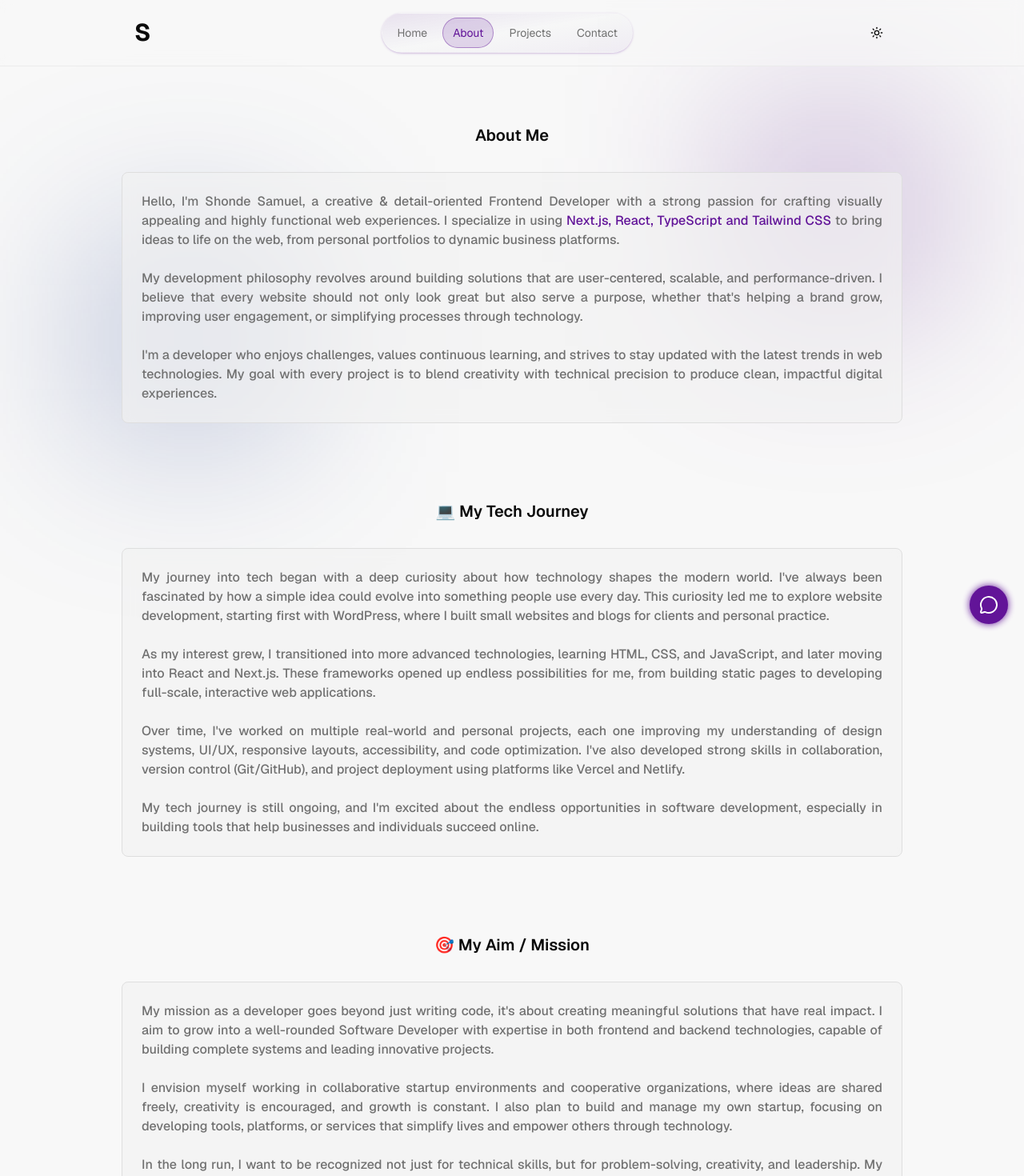
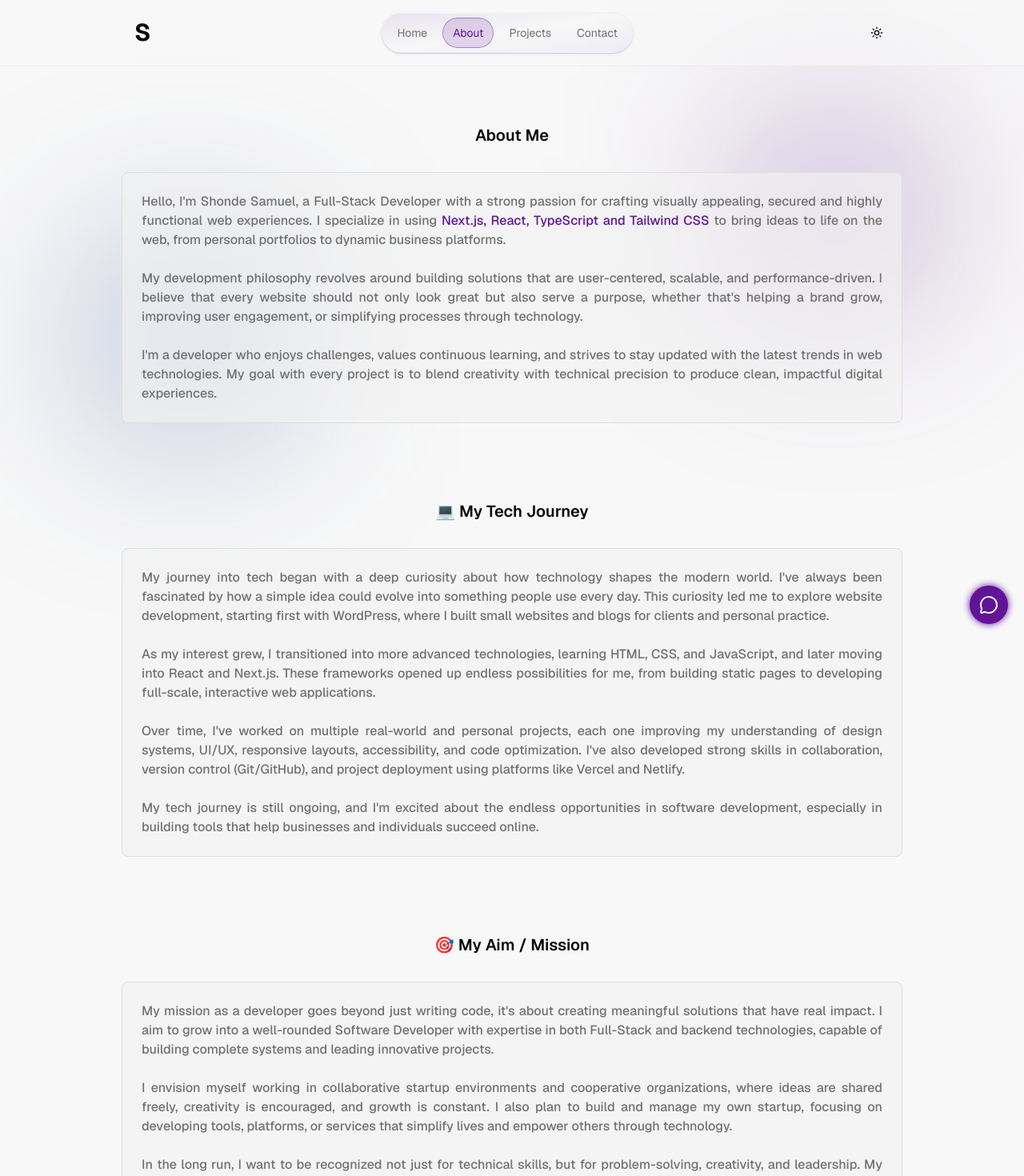
Before and after one commit to SAMCOM-07/samuel-portfolio-next, a Next.js app: page /about in a window 1280 px wide. Shown: the top 1470 px of the page at 80% size. Built offline with nearby package versions, Linux system fonts and the light colour scheme.

Commit message:
updated role

```diff
--- a/src/app/api/chatbot/route.ts
+++ b/src/app/api/chatbot/route.ts
@@ -20,9 +20,9 @@ You are a friendly and professional AI assistant representing Samuel Shonde.
 🧠 Samuel's Assistant Knowledge Base
 👨‍💻 About Samuel
 
-Samuel Shonde is a Frontend Developer specialized in Next.js, React.js, Tailwind CSS, TypeScript, and Firebase.
+Samuel Shonde is a Full-Stack Developer specialized in Next.js, React.js, Tailwind CSS, TypeScript, and Firebase.
 
-He's currently mastering Node.js, Express.js, and PostgreSQL to become a Full-Stack Developer.
+He's currently working on expanding his expertise in backend development and cloud technologies.
 
 He builds modern, responsive, and high-performance and secure websites/web-apps with clean UI, smooth animations, and a focus on user experience.
 
--- a/src/components/About.tsx
+++ b/src/components/About.tsx
@@ -55,7 +55,7 @@ export const About = ({ showMore }: { showMore?: string }) => {
               variants={fadeUp}
               className="text-muted-foreground font-medium leading-6"
             >
-              Hello, I&#39;m Shonde Samuel, a creative & detail-oriented Frontend Developer with a strong passion for crafting visually appealing and highly functional web experiences. I specialize in using{" "}
+              Hello, I&#39;m Shonde Samuel, a Full-Stack Developer with a strong passion for crafting visually appealing, secured and highly functional web experiences. I specialize in using{" "}
               <span className="text-purpple">
                 Next.js, React, TypeScript and Tailwind CSS
               </span>{" "}
@@ -193,7 +193,7 @@ export const AboutMe = () => {
                 My mission as a developer goes beyond just writing code, it&#39;s
                 about creating meaningful solutions that have real impact. I aim
                 to grow into a well-rounded Software Developer with expertise in
-                both frontend and backend technologies, capable of building
+                both Full-Stack and backend technologies, capable of building
                 complete systems and leading innovative projects.
               </motion.span>
 
```
